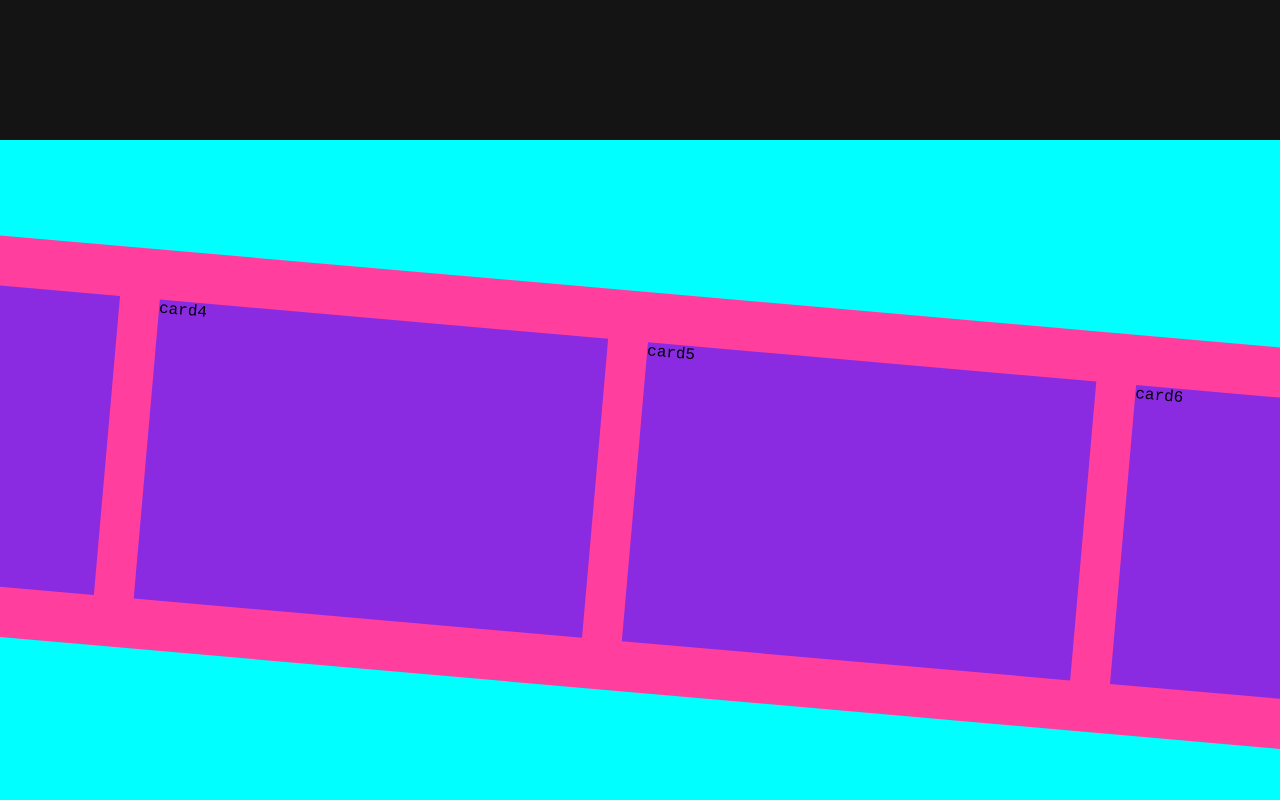
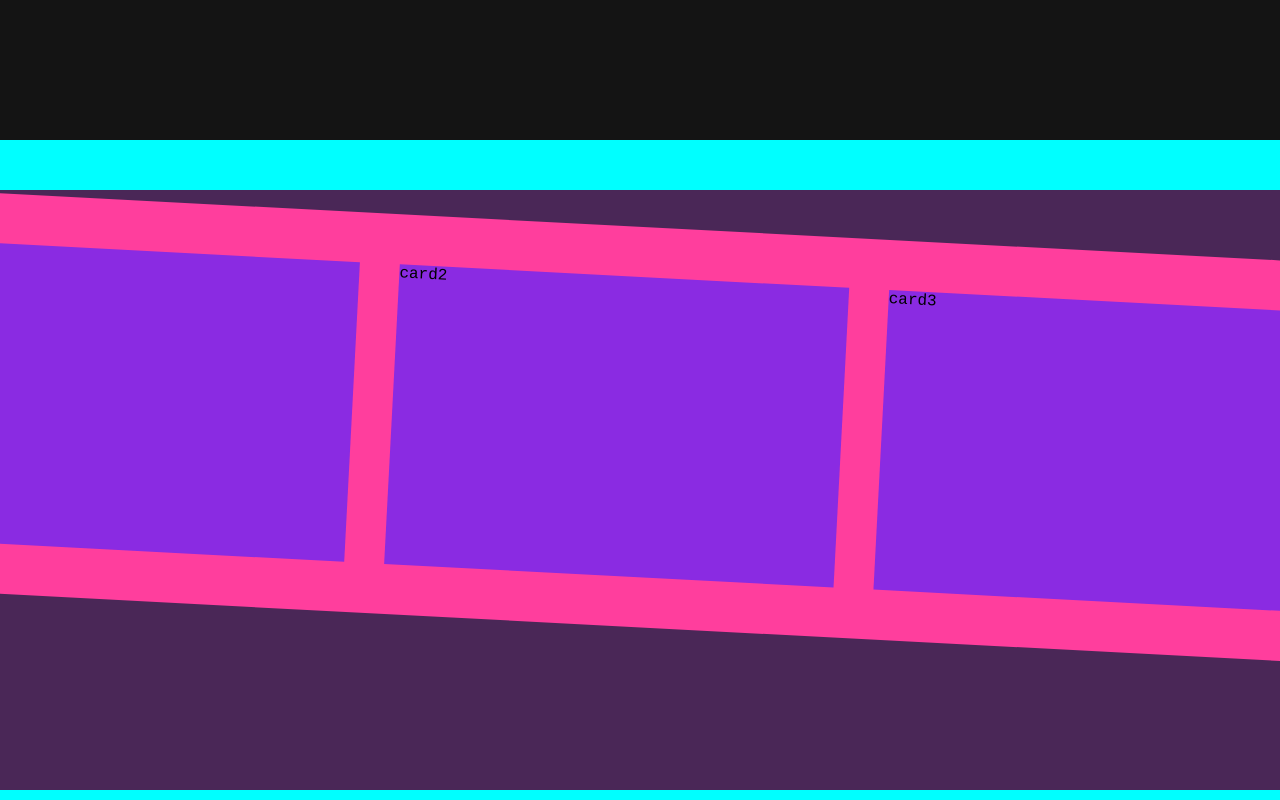
Before and after one commit to theon81/diversitors-phenikaa, a plain HTML site: page index.html in a window 1280 px wide. Shown: the part 940-1740 px from the top of the page. Drawn offline with Linux system fonts and the light colour scheme; a web font is replaced by a local one.

Commit message:
fix project

```diff
--- a/CSS/main_style.css
+++ b/CSS/main_style.css
@@ -179,7 +179,21 @@ body:hover > #trailer {
 
     overflow: hidden;
 }
-#project_block {
+#project_block{
+    width: 100%;
+    height: 600px;
+    background-color: #4a2757;
+
+    display: flex;
+    align-items: center;
+    justify-content: center;
+
+    overflow: hidden;
+
+
+    position: relative;
+}
+.card-container {
     background-color: #ff3e9d;
     width: auto;
     height: 400px;
@@ -188,7 +202,10 @@ body:hover > #trailer {
     align-items: center;
     justify-content: center;
 
-    transform:translate(-25px,0) rotate(5deg);
+    /* animation: animation_card 10s infinite linear; */
+
+    transform: translateX(1200px) rotate(3deg);
+    transform-origin: center center;
 }
 
 #project .project_card{
@@ -359,6 +376,15 @@ body:hover > #trailer {
 }
 /* End footer  */
 
+@keyframes animation_card{
+    0%{
+        transform: translateX(0);
+    }
+    100%{
+        transform: translateX(-1200px);
+    }
+}
+
 
 
 
--- a/index.html
+++ b/index.html
@@ -48,6 +48,7 @@
 
         <div id="project">
             <div id="project_block">
+                <div class="card-container">
                     <div class="project_card">card1</div>
                     <div class="project_card">card2</div>
                     <div class="project_card">card3</div>
@@ -56,6 +57,7 @@
                     <div class="project_card">card6</div>
                     <div class="project_card">card7</div>
                     <div class="project_card">card8</div>
+                </div>
             </div>
         </div>
 
```
Lines whose indentation alone changed are shown as unchanged.
